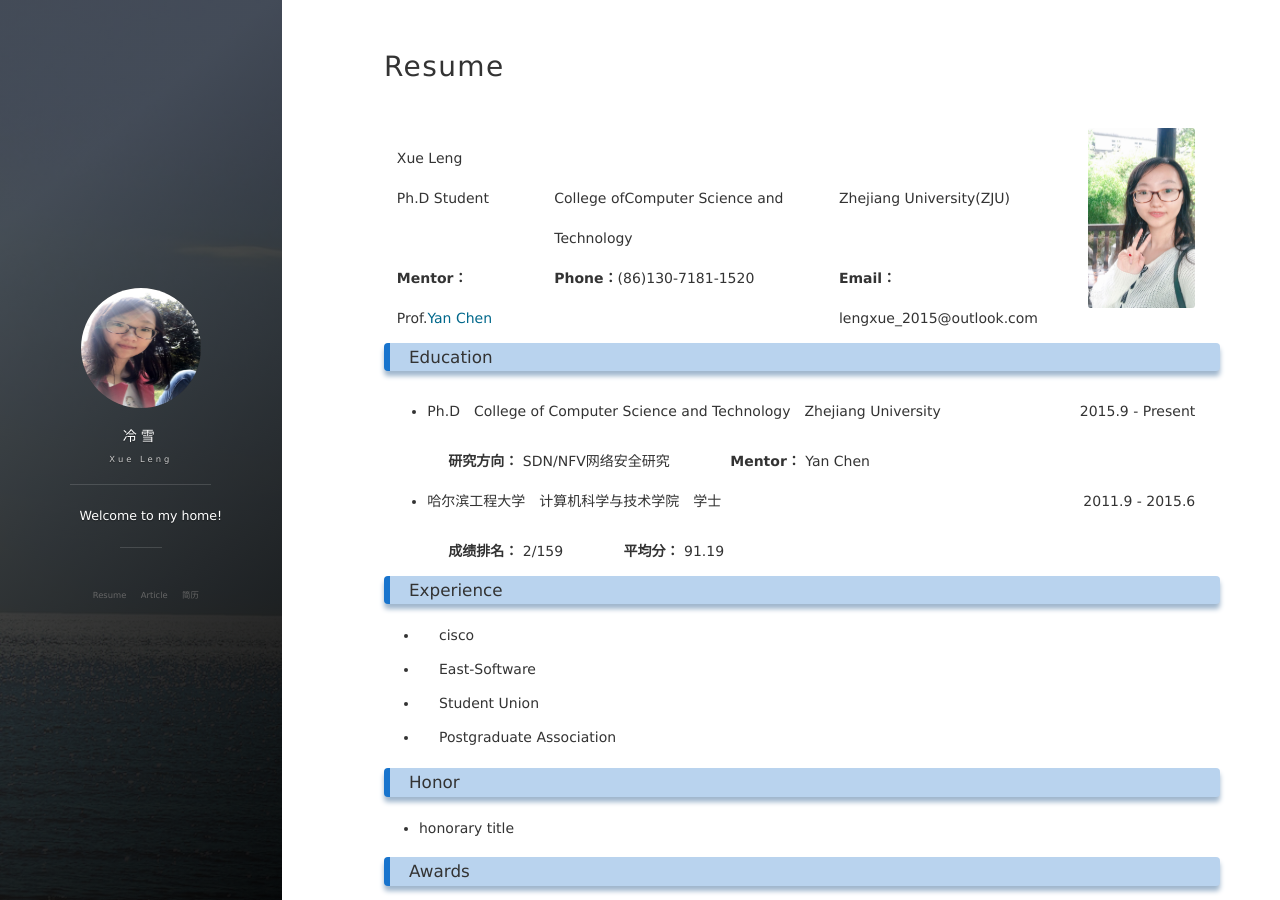
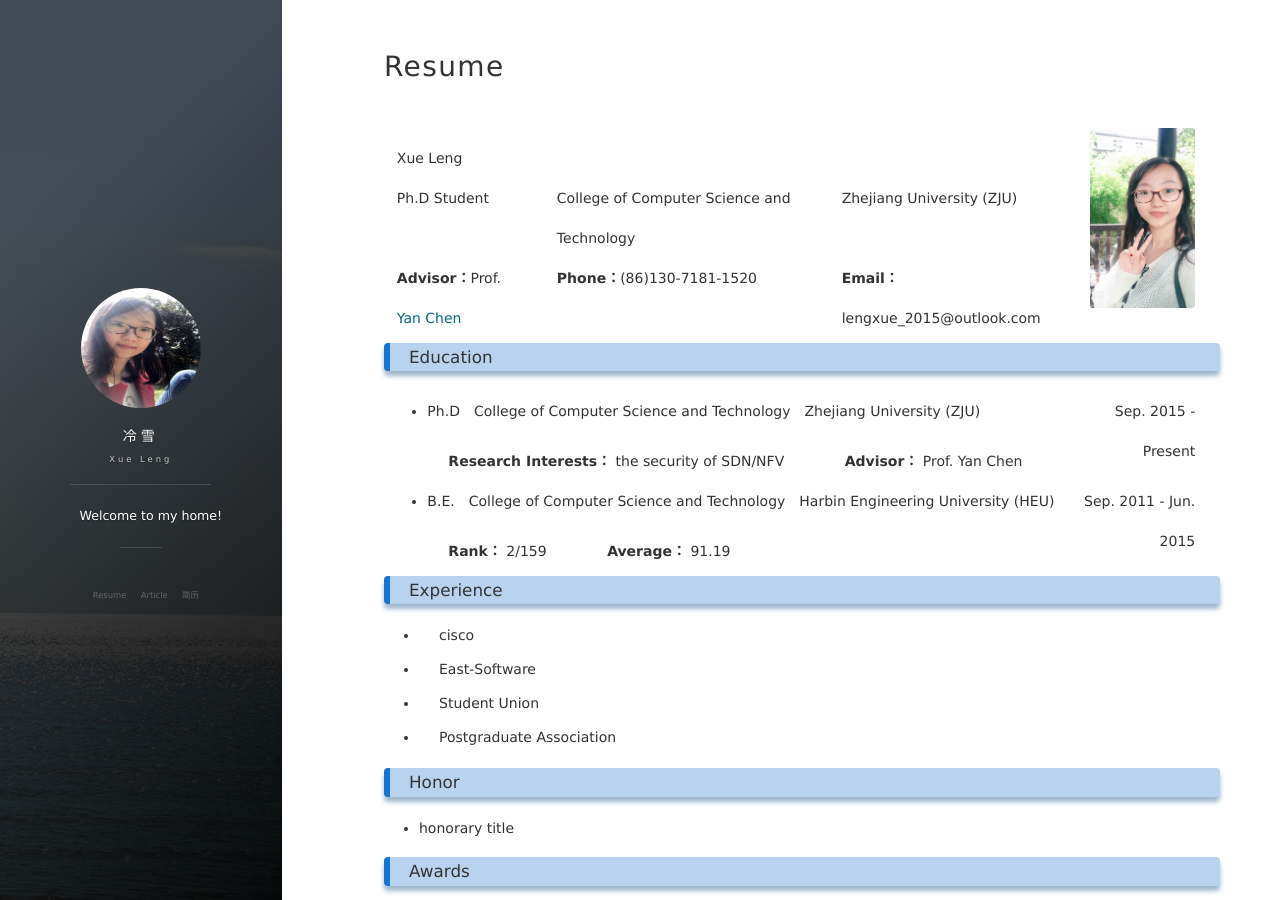
Before and after one commit to lxv458/OldWeb, a Jekyll site: the page built from index.md, in a window 1280 px wide and 900 px high. Built offline with Jekyll 4.4.1, drawn with Linux system fonts in a browser that asks for light colours; nearby versions of some CDN libraries; our own code applies the rules of GitHub Pages for plain Markdown files; the list of posts is cut into pages by our own code; comment, search, counter and statistics services are not loaded.

Commit message:
resume in English

```diff
--- a/index.md
+++ b/index.md
@@ -14,11 +14,11 @@ title: Resume
   </tr>
   <tr>
     <td align="left">Ph.D Student</td>
-    <td align="left">College ofComputer Science and Technology</td>
-    <td align="left">Zhejiang University(ZJU)</td>
+    <td align="left">College of Computer Science and Technology</td>
+    <td align="left">Zhejiang University (ZJU)</td>
   </tr>
   <tr>
-    <td align="left"><strong>Mentor：</strong>Prof.<a href="http://www.cs.northwestern.edu/~ychen/">Yan&nbsp;Chen</a></td>
+    <td align="left"><strong>Advisor：</strong>Prof. <a href="http://www.cs.northwestern.edu/~ychen/">Yan&nbsp;Chen</a></td>
     <td align="left"><strong>Phone：</strong>(86)130-7181-1520</td>
     <td align="left"><strong>Email：</strong>lengxue_2015@outlook.com</td>
   </tr>
@@ -27,18 +27,18 @@ title: Resume
 ### Education
 <table>
   <tr>
-    <td align="left"><ul><li>Ph.D&emsp;College of Computer Science and Technology&emsp;Zhejiang University</li></ul></td>
-    <td align="right" rowspan="2" style="vertical-align:text-top">2015.9&nbsp;-&nbsp;Present</td>
+    <td align="left"><ul><li>Ph.D&emsp;College of Computer Science and Technology&emsp;Zhejiang University (ZJU)</li></ul></td>
+    <td align="right" rowspan="2" style="vertical-align:text-top">Sep. 2015&nbsp;-&nbsp;Present</td>
   </tr>
   <tr>
-    <td align="left">&emsp;&emsp;&emsp;&emsp;<strong>研究方向：</strong>&nbsp;SDN/NFV网络安全研究 &emsp;&emsp;&emsp;&emsp;<strong>Mentor：</strong>&nbsp;Yan&nbsp;Chen</td>
+    <td align="left">&emsp;&emsp;&emsp;&emsp;<strong>Research Interests：</strong>&nbsp;the security of SDN/NFV &emsp;&emsp;&emsp;&emsp;<strong>Advisor：</strong>&nbsp;Prof. Yan Chen</td>
   </tr>
   <tr>
-    <td align="left"><ul><li>哈尔滨工程大学&emsp;计算机科学与技术学院&emsp;学士</li></ul></td>
-    <td align="right" rowspan="2" style="vertical-align:text-top">2011.9&nbsp;-&nbsp;2015.6</td>
+    <td align="left"><ul><li>B.E.&emsp;College of Computer Science and Technology&emsp;Harbin Engineering University (HEU)</li></ul></td>
+    <td align="right" rowspan="2" style="vertical-align:text-top">Sep. 2011&nbsp;-&nbsp;Jun. 2015</td>
   </tr>
   <tr>
-    <td align="left">&emsp;&emsp;&emsp;&emsp;<strong>成绩排名：</strong>&nbsp;2/159 &emsp;&emsp;&emsp;&emsp;<strong>平均分：</strong>&nbsp;91.19</td>
+    <td align="left">&emsp;&emsp;&emsp;&emsp;<strong>Rank：</strong>&nbsp;2/159 &emsp;&emsp;&emsp;&emsp;<strong>Average：</strong>&nbsp;91.19</td>
   </tr>
 </table>
 
```
